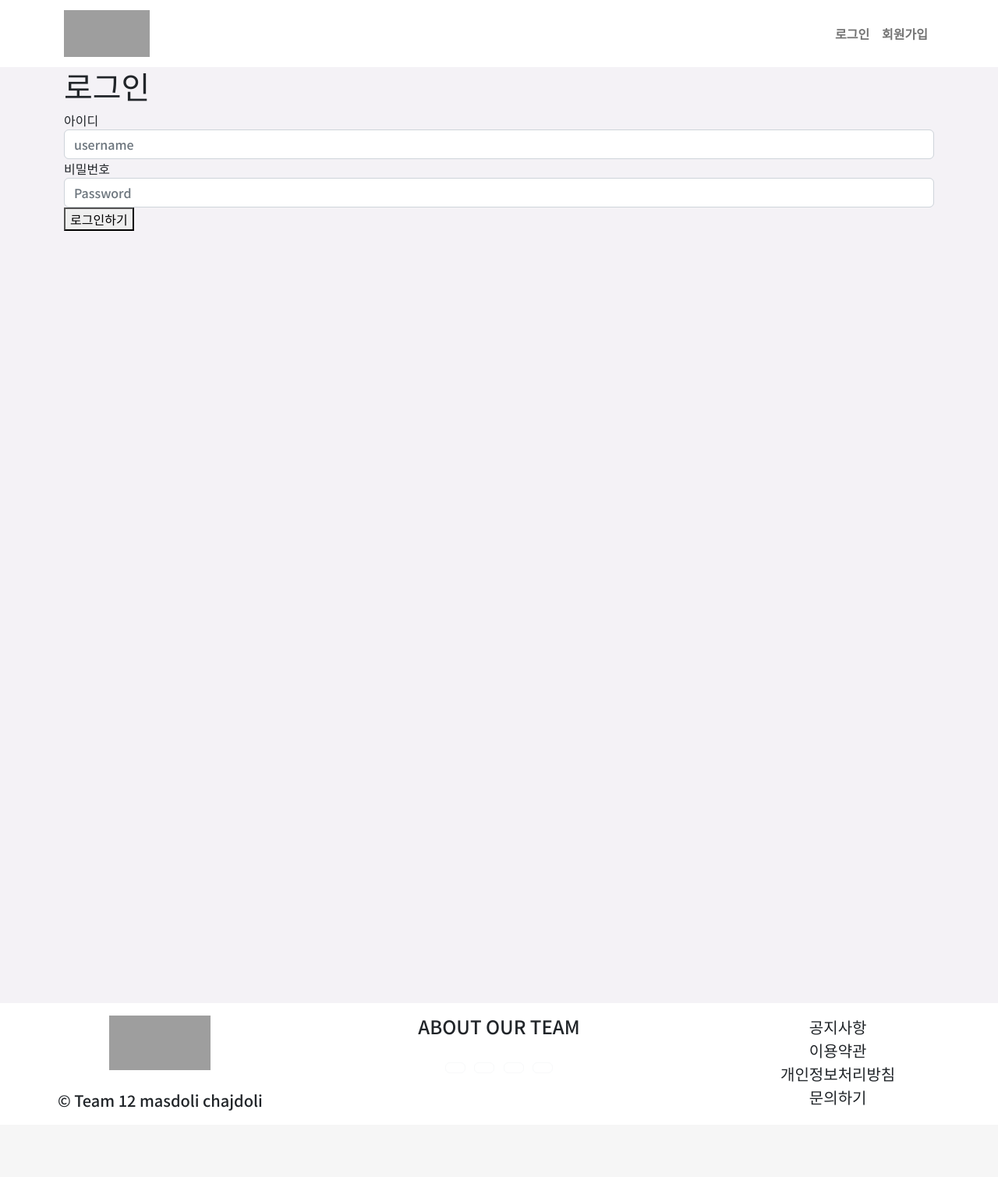
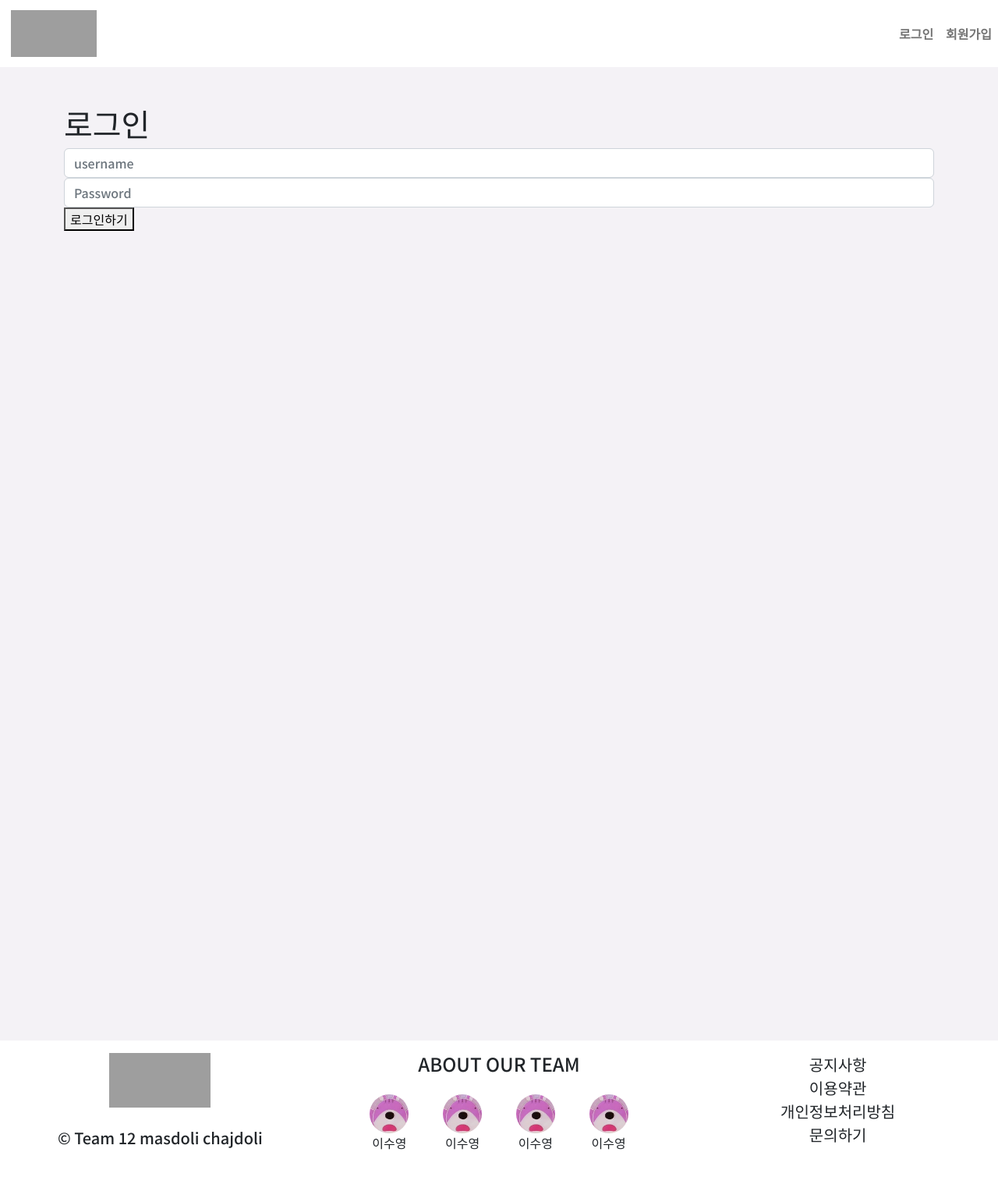
Before and after one commit to MoonSanghee/matdori, a Django app: page /accounts/ in a window 1280 px wide. Shown: the whole page at 78% size. Before the commit the page ends 1424 px from the top, so only its background shows below. Run offline with Django 3.2, Linux system fonts and the light colour scheme; some libraries are stand-ins or nearby versions; grey boxes are pictures that could not be loaded.

Commit message:
ADD:footer/image

```diff
--- a/matdori/accounts/templates/accounts/login.html
+++ b/matdori/accounts/templates/accounts/login.html
@@ -2,13 +2,14 @@
 {% load django_bootstrap5 %}
 
 {% block content %}
+<div class="my-5 d-flex flex-column">
   <h1>로그인</h1>
   <form action="" method="POST">
     {% csrf_token %}
-    <label>아이디</label>
     <input type="text" class="form-control" name="username" placeholder="username">
-    <label>비밀번호</label>
     <input type="password" class="form-control" name="password" placeholder="Password">
     <button type="submit">로그인하기</button>
   </form>
+</div>
+
 {% endblock content %}
--- a/matdori/matdori/static/css/style.css
+++ b/matdori/matdori/static/css/style.css
@@ -23,3 +23,16 @@
 .nav-link:hover {
   color: rgb(245, 132, 12);
 }
+
+.footer_profile {
+  width: 50px;
+  height: 50px;
+}
+
+.nav-fix {
+  display: flex;
+  flex-wrap: inherit;
+  align-items: center;
+  justify-content: space-between;
+
+}
--- a/matdori/templates/base.html
+++ b/matdori/templates/base.html
@@ -15,15 +15,12 @@
 </head>
 
 <body class="body">
-    <nav class="navbar navbar-expand-lg navbar-light bg-white">
+  <nav class="navbar navbar-expand-lg navbar-light bg-white sticky-top">
     <div class="container">
+      <div class="d-flex align-items-center">
         <a class="navbar-brand fw-bold" href="{% url 'posts:index' %}">
           <img src="https://i.esdrop.com/d/t/bvRLlOwptP/Ug84j6LNz9.jpg" alt="matdori" width="110" height="60">
         </a>
-        <button class="navbar-toggler" type="button" data-bs-toggle="collapse" data-bs-target="#navbarNav" aria-controls="navbarNav" aria-expanded="false" aria-label="Toggle navigation">
-          <span class="navbar-toggler-icon"></span>
-        </button>
-        <div class="collapse navbar-collapse" id="navbarNav">
         <ul class="navbar-nav">
           <li class="nav-item">
             {% if request.user.is_authenticated %}
@@ -34,7 +31,13 @@
           </li>
         </ul>
       </div>
+    </div>
     <div>
+      <button class="navbar-toggler" type="button" data-bs-toggle="collapse" data-bs-target="#navbarNav"
+        aria-controls="navbarNav" aria-expanded="false" aria-label="Toggle navigation">
+        <span class="navbar-toggler-icon"></span>
+      </button>
+      <div class="collapse navbar-collapse" id="navbarNav">
         <ul class="navbar-nav">
           {% if request.user.is_authenticated %}
           <li class="nav-item">
@@ -59,10 +62,11 @@
             </a>
           </li>
           {% endif %}
-
         </ul>
       </div>
     </div>
+
+
   </nav>
 
   <div class="wrapper container">
@@ -77,7 +81,7 @@
     <div>
       <div class="row">
         <!-- Footer Location-->
-        <div class="col-lg-4 mb-2 mb-lg-0">
+        <div class="col-lg-4 mb-5 mb-lg-0">
           <h4 class="text-uppercase mb-4"><a class="navbar-brand fw-bold" href="{% url 'posts:index' %}">
               <img src="https://i.esdrop.com/d/t/bvRLlOwptP/Ug84j6LNz9.jpg" alt="matdori" width="130" height="70">
             </a></h4>
@@ -86,12 +90,30 @@
           </p>
         </div>
         <!-- Footer Social Icons-->
-        <div class="col-lg-4 mb-5 mb-lg-0">
+        <div class="col-lg-4 mb-4 mb-lg-0">
           <h4 class="text-uppercase mb-4">About our Team</h4>
-          <a class="btn btn-outline-light btn-social mx-1" href="#!"><i class="fab fa-fw fa-facebook-f"></i></a>
-          <a class="btn btn-outline-light btn-social mx-1" href="#!"><i class="fab fa-fw fa-twitter"></i></a>
-          <a class="btn btn-outline-light btn-social mx-1" href="#!"><i class="fab fa-fw fa-linkedin-in"></i></a>
-          <a class="btn btn-outline-light btn-social mx-1" href="#!"><i class="fab fa-fw fa-dribbble"></i></a>
+          <div class="d-flex justify-content-evenly">
+            <div>
+              <a class="mx-1" href="#!"><img class="footer_profile mx-auto rounded-circle"
+                  src="{% static 'image/3.jpg' %}" alt="..." /></a>
+              <p>이수영</p>
+            </div>
+            <div>
+              <a class="mx-1" href="#!"><img class="footer_profile mx-auto rounded-circle"
+                  src="{% static 'image/3.jpg' %}" alt="..." /></a>
+              <p>이수영</p>
+            </div>
+            <div>
+              <a class="mx-1" href="#!"><img class="footer_profile mx-auto rounded-circle"
+                  src="{% static 'image/3.jpg' %}" alt="..." /></a>
+              <p>이수영</p>
+            </div>
+            <div>
+              <a class="mx-1" href="#!"><img class="footer_profile mx-auto rounded-circle"
+                  src="{% static 'image/3.jpg' %}" alt="..." /></a>
+              <p>이수영</p>
+            </div>
+          </div>
         </div>
         <!-- Footer About Text-->
         <div class="col-lg-4">
```
Also changed, not shown: matdori/matdori/static/image/3.jpg (added). Lines whose indentation alone changed are shown as unchanged.
